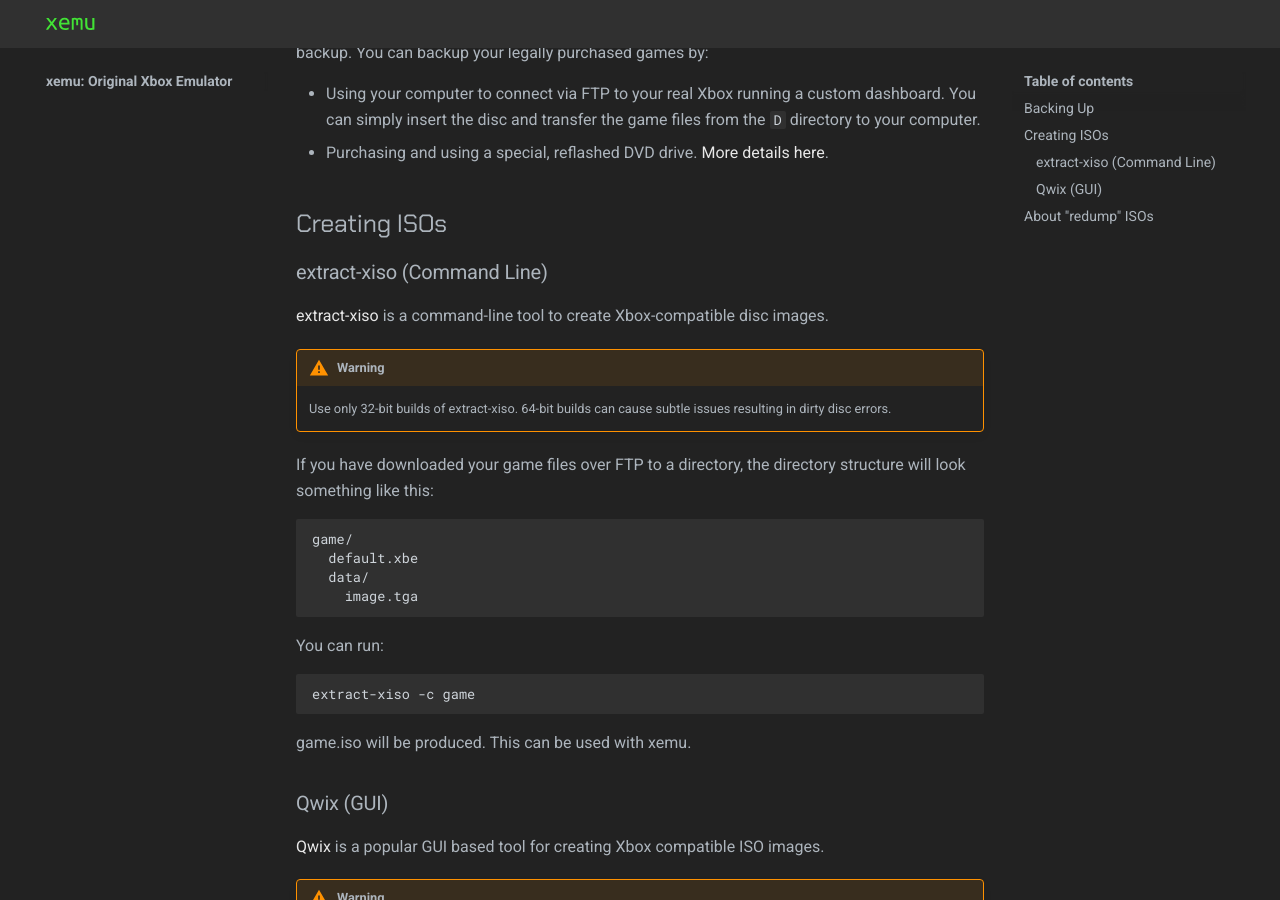
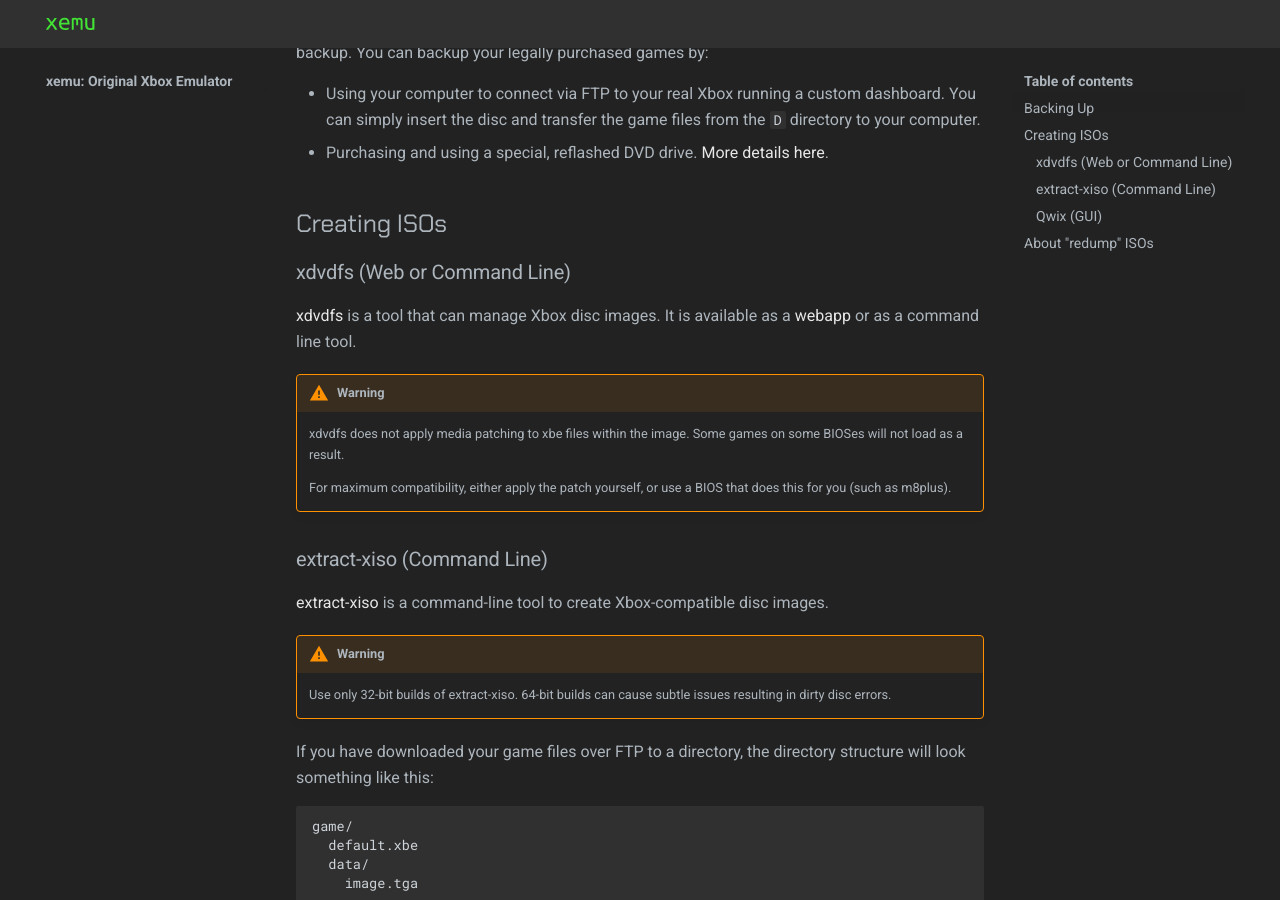
Before and after one commit to xemu-project/xemu-website, an MkDocs documentation site: the page built from docs/docs/disc-images.md, in a window 1280 px wide and 900 px high, scrolled down 504 px. Built offline with MkDocs 1.6.1 and Material for MkDocs 9.7.7, drawn with Linux system fonts in a browser that asks for light colours.

Commit message:
Add xdvdfs mention to disc docs

```diff
--- a/docs/docs/disc-images.md
+++ b/docs/docs/disc-images.md
@@ -19,6 +19,22 @@ create a game backup. You can backup your legally purchased games by:
 * Purchasing and using a special, reflashed DVD drive. [More details here](http://wiki.redump.org/index.php?title=Microsoft_Xbox_and_Xbox_360_Dumping_Guide).
 
 ## Creating ISOs
+
+### xdvdfs (Web or Command Line)
+
+[xdvdfs](https://github.com/antangelo/xdvdfs)
+is a tool that can manage Xbox disc images.
+It is available as a [webapp](https://xiso.antangelo.com/) or as a command line tool.
+
+!!! warning
+
+    xdvdfs does not apply media patching to xbe
+    files within the image. Some games on some
+    BIOSes will not load as a result.
+
+    For maximum compatibility, either
+    apply the patch yourself, or use a BIOS
+    that does this for you (such as m8plus).
 
 ### extract-xiso (Command Line)
 
```
